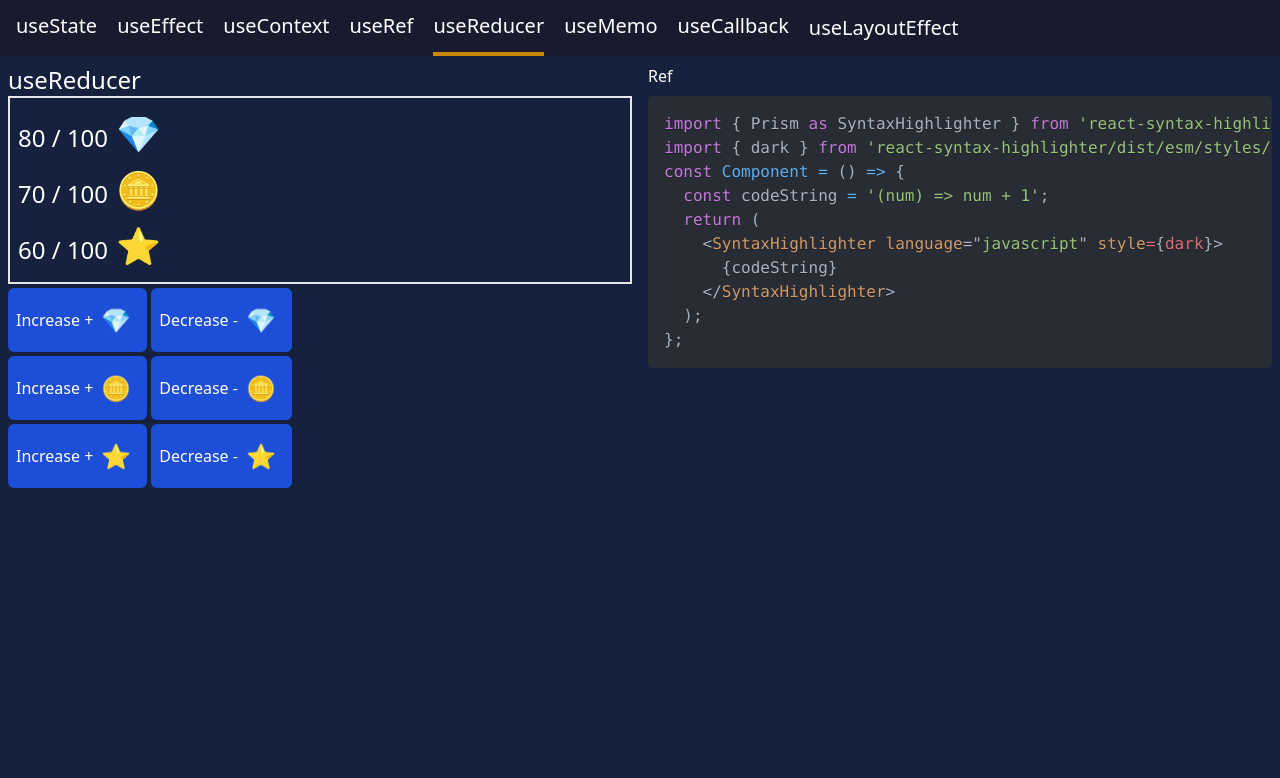
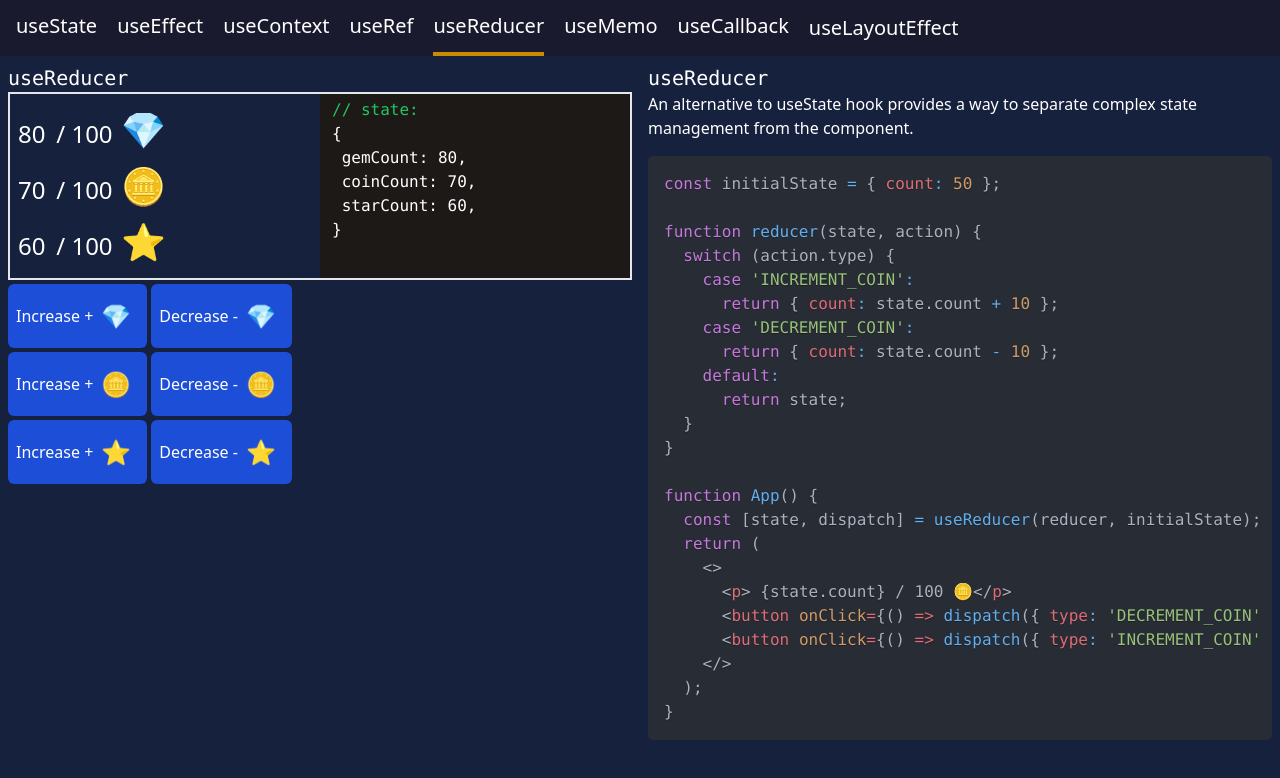
Before and after one commit to bekzodnj/hooks-visualized, a React (Vite) app: page /reducer in a window 1280 px wide. Shown: the top 778 px of the page. Built offline with nearby package versions, Linux system fonts and the light colour scheme.

Commit message:
Reducer block is added

```diff
--- a/src/components/Reducer.tsx
+++ b/src/components/Reducer.tsx
@@ -4,16 +4,30 @@ import { CodeEditor, CodeComment } from './common/CodeEditor';
 import { PrismAsyncLight as SyntaxHighlighter } from 'react-syntax-highlighter';
 import { oneDark } from 'react-syntax-highlighter/dist/esm/styles/prism';
 
-const codeString = `import { Prism as SyntaxHighlighter } from 'react-syntax-highlighter';
-import { dark } from 'react-syntax-highlighter/dist/esm/styles/prism';
-const Component = () => {
-  const codeString = '(num) => num + 1';
+const codeString = `const initialState = { count: 50 };
+
+function reducer(state, action) {
+  switch (action.type) {
+    case 'INCREMENT_COIN':
+      return { count: state.count + 10 };
+    case 'DECREMENT_COIN':
+      return { count: state.count - 10 };
+    default:
+      return state;
+  }
+}
+
+function App() {
+  const [state, dispatch] = useReducer(reducer, initialState);
   return (
-    <SyntaxHighlighter language="javascript" style={dark}>
-      {codeString}
-    </SyntaxHighlighter>
+    <>
+      <p> {state.count} / 100 🪙</p>
+      <button onClick={() => dispatch({ type: 'DECREMENT_COIN' })}>-</button>
+      <button onClick={() => dispatch({ type: 'INCREMENT_COIN' })}>+</button>
+    </>
   );
-};`;
+}
+`;
 
 const AWARD_EMOJIS = ['🚀', '🎉', '✨', '✨', '💎', '💯', '🪐'];
 
@@ -97,24 +111,31 @@ export const Reducer = () => {
 
   let emojis = AWARD_EMOJIS.sort(() => 0.5 - Math.random()).slice(0, 3);
 
+  const reducerObjCodeString = `{
+ gemCount: ${gemCount},
+ coinCount: ${coinCount},
+ starCount: ${starCount},
+}`;
+
   return (
     <div className='grid grid-cols-1 sm:grid-cols-2'>
       <section className='p-2'>
-        <h2 className='text-2xl '>useReducer </h2>
+        <h2 className='font-mono text-xl'>useReducer</h2>
 
         <div
           className={
-            'mb-1 border-2 flex justify-between items-center ' +
+            'mb-1 border-2 flex items-center ' +
             (isEachItemEqualHundred && 'border-2 border-sky-400')
           }
         >
-          <div className={'p-2  '}>
+          {/* COIN INDICATORS */}
+          <div className={'p-2 basis-1/2'}>
             <p
               className={
                 'text-2xl ' + (gemCount === 100 && 'text-sky-400 font-semibold')
               }
             >
-              {gemCount} / 100
+              <span className='inline-block w-8'>{gemCount}</span> / 100
               <span
                 className='text-4xl inline-block p-2'
                 role='img'
@@ -129,7 +150,7 @@ export const Reducer = () => {
                 (coinCount === 100 && 'text-orange-400 font-semibold')
               }
             >
-              {coinCount} / 100
+              <span className='inline-block w-8'>{coinCount}</span> / 100
               <span
                 className='text-4xl inline-block p-2'
                 role='img'
@@ -145,7 +166,7 @@ export const Reducer = () => {
                 (starCount === 100 && 'text-yellow-400 font-semibold')
               }
             >
-              {starCount} / 100
+              <span className='inline-block w-8'>{starCount}</span> / 100
               <span
                 className='text-4xl inline-block p-2'
                 role='img'
@@ -155,12 +176,18 @@ export const Reducer = () => {
               </span>
             </p>
           </div>
-          {isEachItemEqualHundred && (
-            <p className='text-3xl'>{emojis.join(' ')}</p>
-          )}
+          <div className='self-stretch bg-stone-900 grow'>
+            <CodeEditor className='self-stretch ml-2'>
+              <CodeComment>// state:</CodeComment>
+              <p className='whitespace-pre'>{reducerObjCodeString}</p>
+              {isEachItemEqualHundred && (
+                <CodeComment>// {emojis.join(' ')}</CodeComment>
+              )}
+            </CodeEditor>
+          </div>
+        </div>
 
-          <div></div>
-        </div>
+        {/* BUTTONS GROUP */}
         <div>
           <div className='flex space-x-1 mb-1'>
             <button
@@ -259,7 +286,14 @@ export const Reducer = () => {
 
       {/* Tutorial */}
       <section className='p-2'>
-        Ref
+        {/* header-intro */}
+        <h2 className='font-mono text-xl'>useReducer</h2>
+        <div className='mb-4'>
+          <p>
+            An alternative to useState hook provides a way to separate complex
+            state management from the component.
+          </p>
+        </div>
         <SyntaxHighlighter language='jsx' style={oneDark}>
           {codeString}
         </SyntaxHighlighter>
--- a/src/components/Test.js
+++ b/src/components/Test.js
@@ -1,17 +1,23 @@
-export const Ref = () => {
-  const textAreaRef = useRef(null);
+const initialState = { count: 50 };
 
+function reducer(state, action) {
+  switch (action.type) {
+    case 'INCREMENT_COIN':
+      return { count: state.count + 10 };
+    case 'DECREMENT_COIN':
+      return { count: state.count - 10 };
+    default:
+      return state;
+  }
+}
+
+function App() {
+  const [state, dispatch] = useReducer(reducer, initialState);
   return (
     <>
-      <button onClick={() => textAreaRef.current?.focus()}>
-        Focus on the text area
-      </button>
-
-      <button onClick={() => textAreaRef.current?.blur()}>
-        Unfocus the text area
-      </button>
-
-      <textarea ref={textAreaRef}></textarea>
+      <p> {state.count} / 100 🪙</p>
+      <button onClick={() => dispatch({ type: 'DECREMENT_COIN' })}>-</button>
+      <button onClick={() => dispatch({ type: 'INCREMENT_COIN' })}>+</button>
     </>
   );
-};
+}
--- a/src/components/common/CodeEditor.tsx
+++ b/src/components/common/CodeEditor.tsx
@@ -1,6 +1,8 @@
-export const CodeEditor = ({ children }) => {
+export const CodeEditor = ({ children, className }) => {
   return (
-    <div className='bg-stone-900 p-1 font-mono whitespace-pre-wrap'>
+    <div
+      className={`bg-stone-900 p-1 font-mono whitespace-pre-wrap` + className}
+    >
       {children}
     </div>
   );
```
